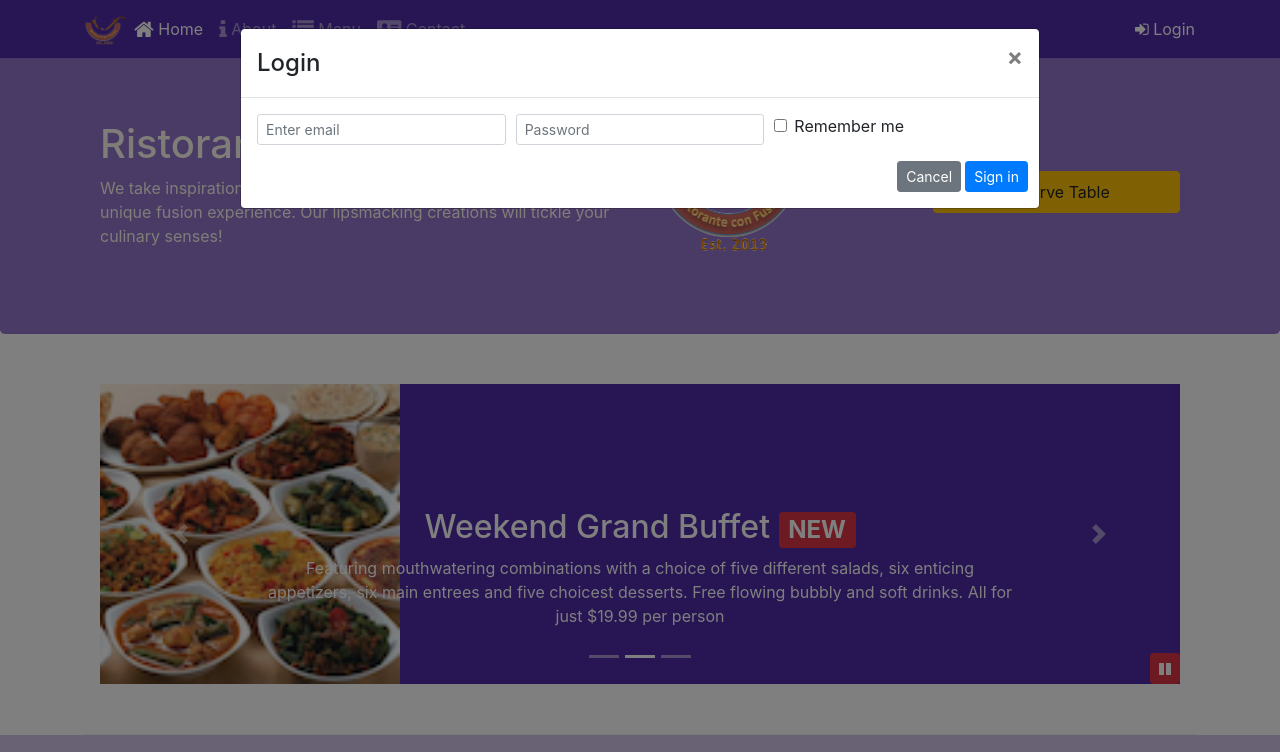
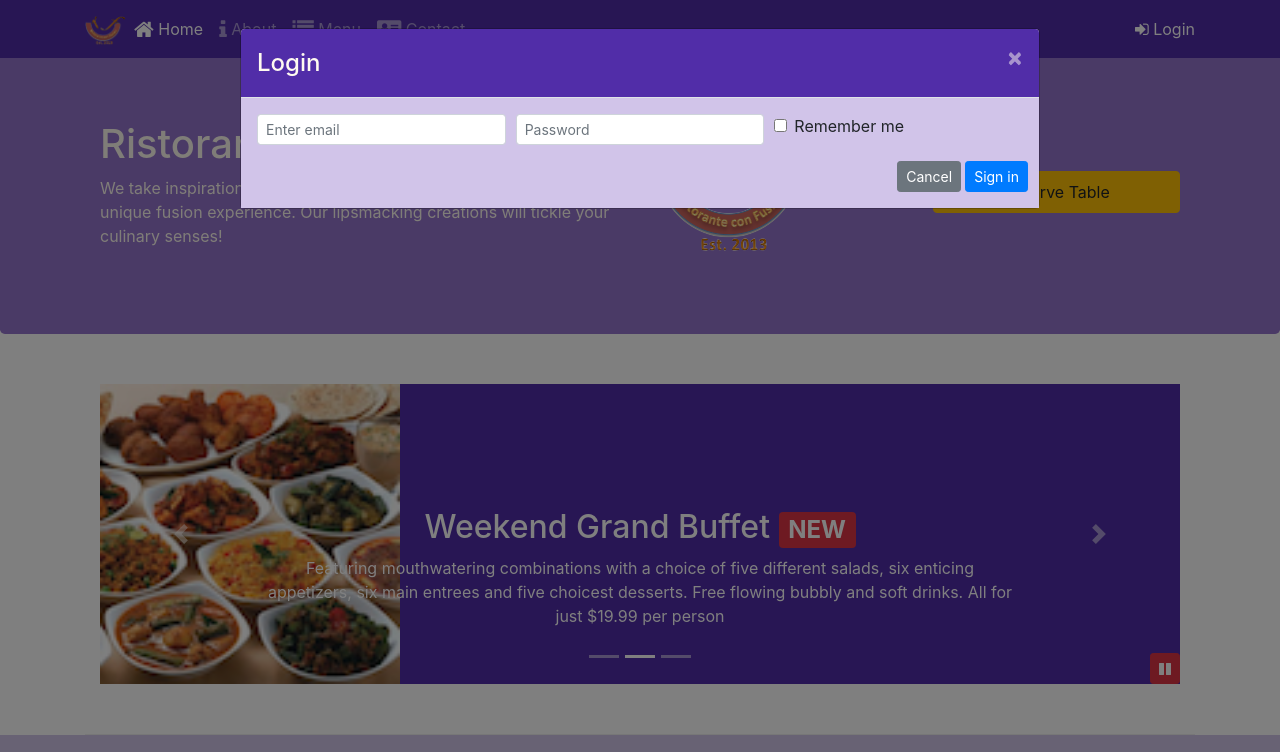
Before and after one commit to Ayoitsjason/git-test, a website: page index.html in a window 1280 px wide. Both pictures are taken after a click on the link "Login". Shown: the top 752 px of the page. Drawn offline with nearby package versions, Linux system fonts and the light colour scheme.

Commit message:
Swapped out modal activation for javascript modal activation + added scss code for login and reserve modal colors

```diff
--- a/css/styles.scss
+++ b/css/styles.scss
@@ -78,3 +78,18 @@ body {
   bottom: 0px;
   z-index: 1;
 }
+
+.modal {
+  .modal-header {
+    background: $background-dark;
+    color: floralwhite;
+
+    .close {
+      color: floralwhite;
+    }
+  }
+
+  .modal-body {
+    background: $background-pale;
+  }
+}
--- a/index.html
+++ b/index.html
@@ -38,7 +38,7 @@
                 </ul>
                 <!-- Triggers display of modal -->
                 <span class="navbar-text">
-                    <a data-toggle="modal" data-target="#loginModal">
+                    <a id="loginModalButton" data-target="#loginModal">
                     <span class="fa fa-sign-in"></span> Login</a>
                 </span>
             </div>
@@ -96,7 +96,7 @@
                 <!-- Tooltip -->
                 <div class="col-12 col-sm align-self-center">
                     <a role="button" class="btn btn-block nav-link btn-warning"
-                    data-toggle="modal" data-target="#reserveform">Reserve Table</a>
+                    id="reserveModalButton" data-target="#reserveform">Reserve Table</a>
                 </div>
             </div>
         </div>
@@ -356,6 +356,14 @@
                     $('#carouselButton').children("span").addClass('fa-pause');
                 }
             });
+
+            // Reserve table button modal activation
+            $('#reserveModalButton').click(function() {
+                $('#reserveform').modal('toggle');
+            });
+            $('#loginModalButton').click(function() {
+                $('#loginModal').modal('toggle');
+            });
         })
     </script>
 </body>
```
Also changed, not shown: css/styles.css.
